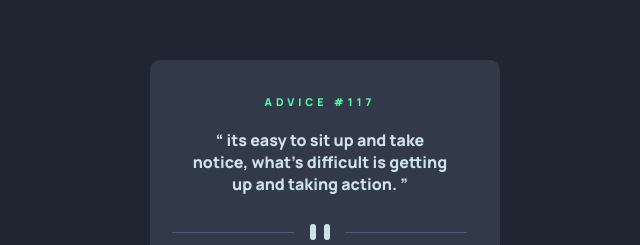
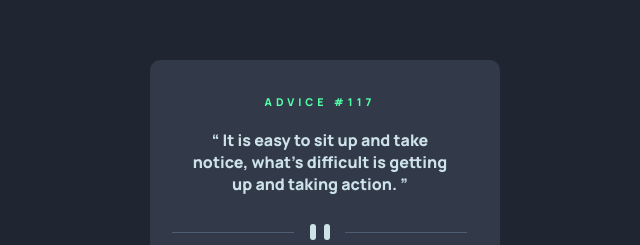
Before and after one commit to AminaAbdElAzeez/advice-generator-app-main, a plain HTML site: page index.html in a window 1280 px wide. Shown: the part 223-468 px from the top of the page, 315-955 px from the left. Drawn offline with Linux system fonts and the light colour scheme.

Commit message:
my Changes

```diff
--- a/index.html
+++ b/index.html
@@ -27,7 +27,7 @@
     <div class="container">
       <h6 class="advice-item-title">advice #117</h6>
       <q class="advice-item-desc">
-        its easy to sit up and take notice, what's difficult is getting up and taking action.
+        It is easy to sit up and take notice, what's difficult is getting up and taking action.
       </q>
       <svg width="295" height="16" xmlns="http://www.w3.org/2000/svg"><g fill="none" fill-rule="evenodd"><path fill="#4F5D74" d="M0 8h122v1H0zM173 8h122v1H173z"/><g transform="translate(138)" fill="#CEE3E9"><rect width="6" height="16" rx="3"/><rect x="14" width="6" height="16" rx="3"/></g></g></svg>
       <div class="last-icon">
```
